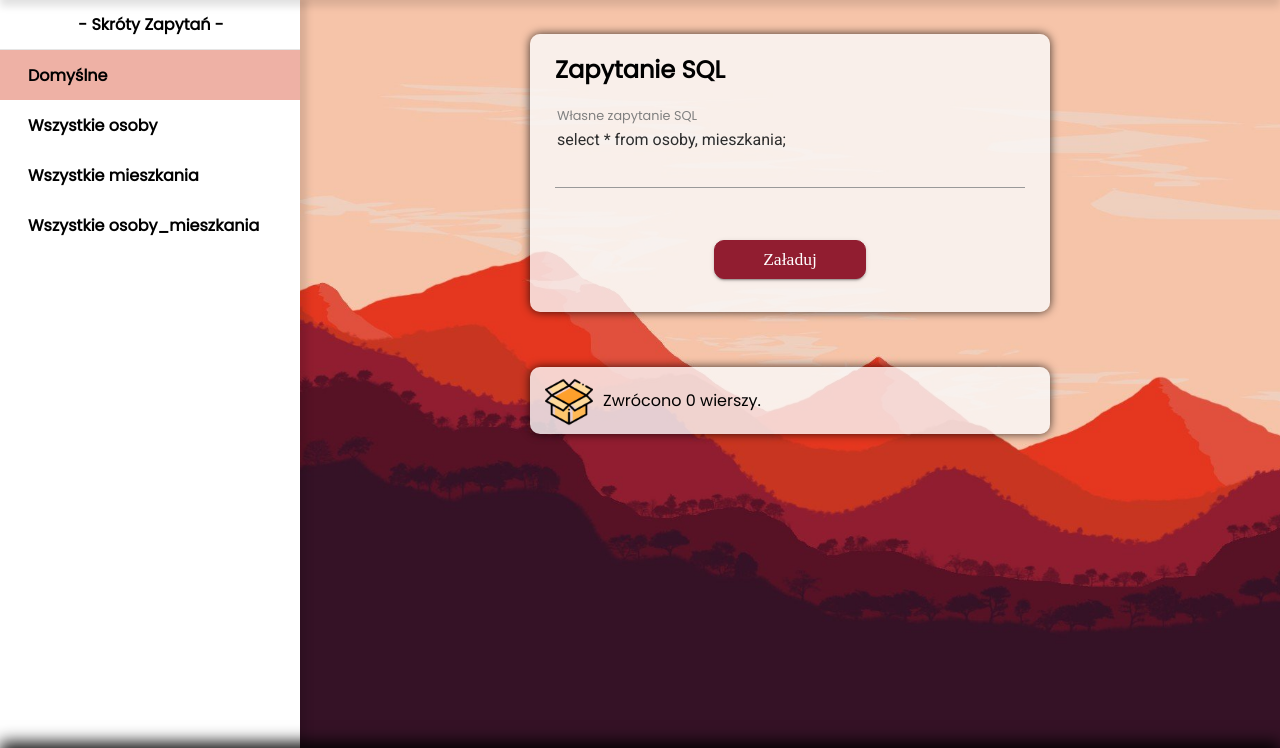
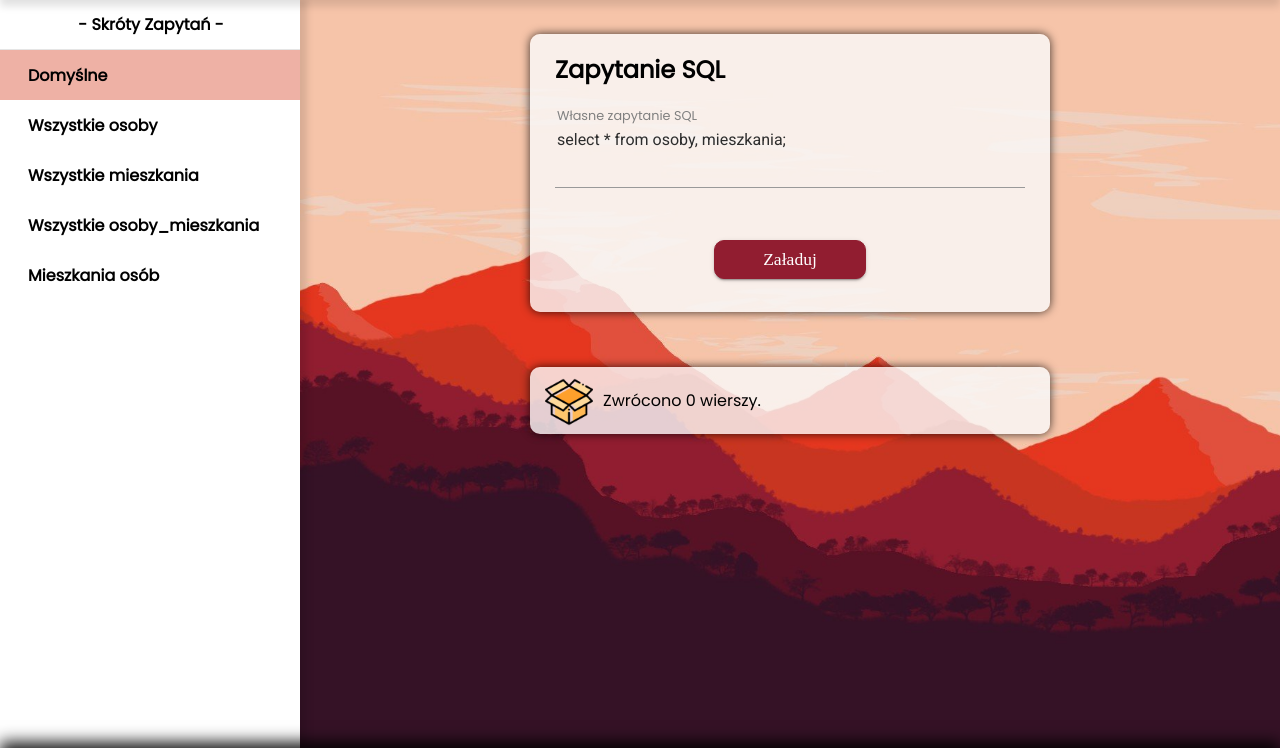
Before and after one commit to zmatez/tizbdMieszkancy, a PHP site: page /tizbdMieszkancy/ in a window 1280 px wide. Shown: the part 71-819 px from the top of the page. Run offline with PHP 8.4, Linux system fonts and the light colour scheme; data that the repository does not hold is empty.

Commit message:
adding work

```diff
--- a/index.php
+++ b/index.php
@@ -45,6 +45,9 @@
     <div id="mf4" class="menuEntry" onclick="entryClick(this)">
         <p class="menuParagraph"><strong>Wszystkie osoby_mieszkania</strong></p>
     </div>
+    <div id="mf5" class="menuEntry" onclick="entryClick(this)">
+        <p class="menuParagraph"><strong>Mieszkania osób</strong></p>
+    </div>
 
     <script>
         const queries = [
@@ -53,7 +56,8 @@
                 ?>",
             "select * from osoby;",
             "select * from mieszkania;",
-            "select * from osoby_mieszkania;"
+            "select * from osoby_mieszkania;",
+            "select osoby.*,mieszkania.* from osoby_mieszkania join osoby on osoby_mieszkania.id_osoby = osoby.id join mieszkania on osoby_mieszkania.id_mieszkania = mieszkania.id;"
         ];
 
         function entryClick(button) {
```
